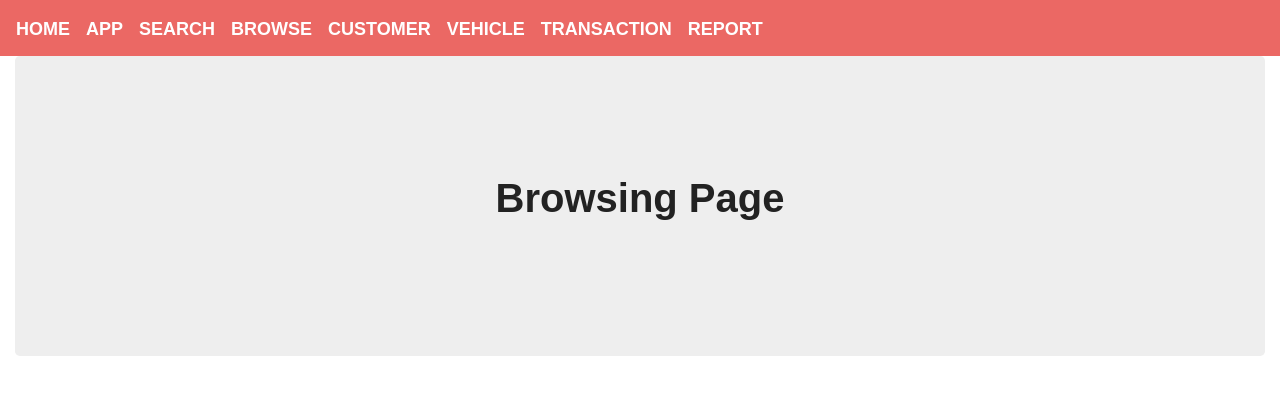
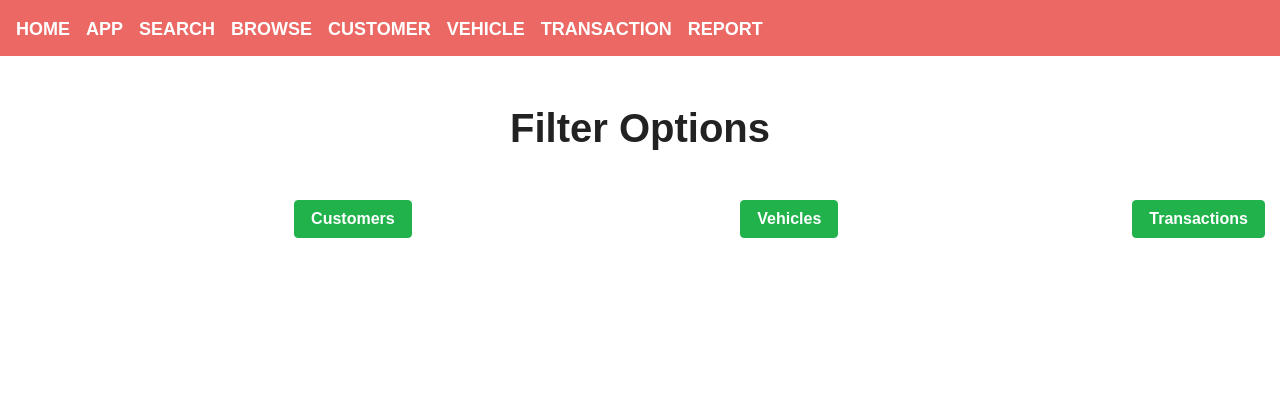
Before and after one commit to kylecox213/AutoMate, a React (Create React App) app in the folder client/: page /app/browse in a window 1280 px wide. Shown: the top 394 px of the page. Built offline with nearby package versions, Linux system fonts and the light colour scheme; a web font is replaced by a local one.

Commit message:
rudimentary browse page built with buttons and table added; table component altered to return original argument passed as long as target index is >0, in order to allow CustomerId to slip through

```diff
--- a/client/src/components/Table/index.js
+++ b/client/src/components/Table/index.js
@@ -6,7 +6,7 @@ function Table(props) {
 
     function formatHeader(string) {
         let targIndex = string.indexOf(string.match(/[A-Z]{1}/));
-        if (targIndex > -1) {
+        if (targIndex > 0) {
             let wordArray = [];
             wordArray.push(string.slice(0, targIndex));
             wordArray.push(string.slice(targIndex, (string.length)));
--- a/client/src/pages/Browse.js
+++ b/client/src/pages/Browse.js
@@ -1,19 +1,68 @@
 import React from "react";
 import { Col, Row, Container } from "../components/Grid";
-import Jumbotron from "../components/Jumbotron";
+import Table from "../components/Table";
+import { FormBtn } from "../components/Form";
 
-function Browse() {
+class Browse extends React.Component {
+
+  state = {
+    filter: "",
+    tableHeads: "",
+    tableData: []
+  }
+
+  setFilter = event => {
+    const { value } = event.target;
+    let headArray = value === "customer" ? ["firstName", "lastName", "phone"] : value === "vehicle" ? ["make", "model", "year", "plateNumber"] : ["date", "totalPrice", "CustomerId"];
+    this.setState({
+      filter: value,
+      tableHeads: headArray
+    });
+  }
+
+  render() {
+
     return (
       <Container fluid>
         <Row>
           <Col size="md-12">
-          <Jumbotron>
-            <h1>Browsing Page</h1>
-          </Jumbotron>
+            <h1 style={{ textAlign: "center", margin: "50px auto" }}>Filter Options</h1>
           </Col>
+        </Row>
+        <Row>
+          <Col size="4">
+            <FormBtn
+              value="customer"
+              onClick={this.setFilter}
+              >Customers</FormBtn>
+          </Col>
+          <Col size="4">
+            <FormBtn
+              value="vehicle"
+              onClick={this.setFilter}
+            >Vehicles</FormBtn>
+          </Col>
+          <Col size="4">
+            <FormBtn
+              value="transaction"
+              onClick={this.setFilter}
+            >Transactions</FormBtn>
+          </Col>
+        </Row>
+        <Row>
+          <Col size="md-2" />
+          <Col size="md-8">
+            <Table
+              heads={this.state.tableHeads}
+              data={this.state.tableData}
+              pathType={this.state.filter}
+            />
+          </Col>
+          <Col size="md-2" />
         </Row>
       </Container>
     );
   }
+}
 
 export default Browse;
```
Lines whose indentation alone changed are shown as unchanged.
